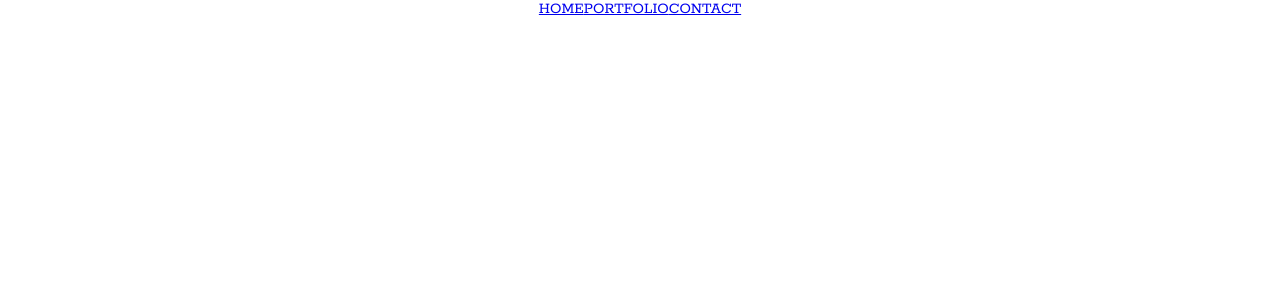
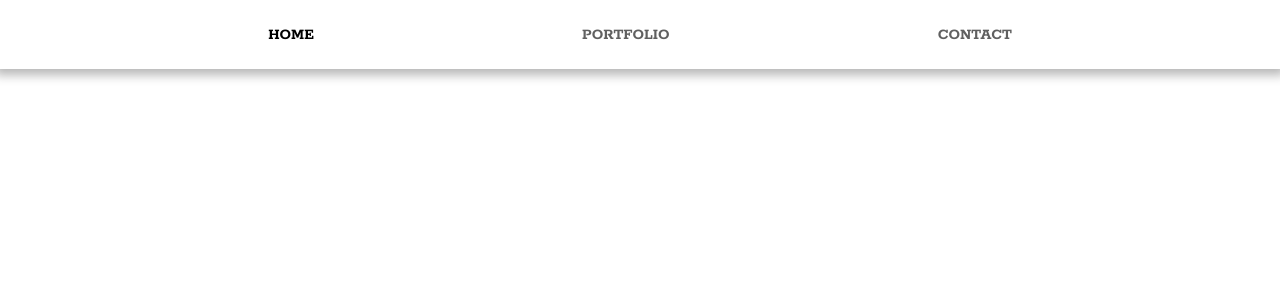
Before and after one commit to igorizviekov/client-myw, a React (Create React App) app: page / in a window 1280 px wide. Shown: the top 300 px of the page. Built offline with nearby package versions, Linux system fonts and the light colour scheme.

Commit message:
added styles

```diff
--- a/public/index.html
+++ b/public/index.html
@@ -1,21 +1,22 @@
 <!DOCTYPE html>
 <html lang="en">
+
   <head>
+
     <link href="https://fonts.googleapis.com/css?family=Rokkitt:400,700&display=swap" rel="stylesheet">
     <meta charset="utf-8" />
     <link rel="icon" href="%PUBLIC_URL%/favicon.ico" />
     <meta name="viewport" content="width=device-width, initial-scale=1" />
 
-
     <link rel="apple-touch-icon" sizes="180x180" href="/apple-touch-icon.png">
 <link rel="icon" type="image/png" sizes="32x32" href="/favicon-32x32.png">
 <link rel="icon" type="image/png" sizes="16x16" href="/favicon-16x16.png">
-<link rel="manifest" href="/site.webmanifest">
+
 <link rel="mask-icon" href="/safari-pinned-tab.svg" color="#5bbad5">
 <meta name="msapplication-TileColor" content="#da532c">
 <meta name="theme-color" content="#ffffff">
-    <link rel="apple-touch-icon" href="%PUBLIC_URL%/logo192.png" />
-    <link rel="manifest" href="%PUBLIC_URL%/manifest.json" />
+
+<link rel="manifest" href="%PUBLIC_URL%/manifest.json" />
     <title>Igor Izviekov</title>
   </head>
   <body>
--- a/src/App.css
+++ /dev/null
@@ -1,3 +0,0 @@
-.App {
-  text-align: center;
-}
--- a/src/App.js
+++ b/src/App.js
@@ -1,11 +1,10 @@
 import React from "react";
-import "./App.css";
 import Layout from "./Containers/Layout/Layout";
 import { BrowserRouter } from "react-router-dom";
 function App() {
   return (
     <BrowserRouter>
-      <div className="App">
+      <div>
         <Layout />
       </div>
     </BrowserRouter>
--- a/src/Components/UI/Nav/Nav.js
+++ b/src/Components/UI/Nav/Nav.js
@@ -1,8 +1,9 @@
 import React from "react";
+import "../../../Style/Main.css";
 import { NavLink } from "react-router-dom";
 export default function Nav() {
   return (
-    <nav>
+    <nav className="Nav">
       <NavLink exact to="/">
         HOME
       </NavLink>
--- /dev/null
+++ b/src/Style/Main.css
@@ -0,0 +1,50 @@
+body {
+  color: black;
+  margin: 0;
+  font-family: "Rokkitt", serif;
+  -webkit-font-smoothing: antialiased;
+  -moz-osx-font-smoothing: grayscale;
+}
+
+.Nav {
+  position: fixed;
+  display: -webkit-box;
+  display: -ms-flexbox;
+  display: flex;
+  -webkit-box-pack: space-evenly;
+      -ms-flex-pack: space-evenly;
+          justify-content: space-evenly;
+  width: 100%;
+  padding-top: 2%;
+  padding-bottom: 2%;
+  -webkit-box-shadow: 0 1px 10px 5px rgba(0, 0, 0, 0.289);
+  box-shadow: 0 1px 10px 5px rgba(0, 0, 0, 0.289);
+}
+
+.Nav a {
+  text-decoration: none;
+  font-weight: bold;
+  color: rgba(0, 0, 0, 0.625);
+  display: inline-block;
+  margin-bottom: 10px;
+}
+
+.Nav a:after {
+  content: "";
+  display: block;
+  margin: -10px;
+  width: 0;
+  height: 10px;
+  background: #480eb5;
+  -webkit-transition: width 0.3s;
+  transition: width 0.3s;
+}
+
+.Nav a:hover:after {
+  width: 70%;
+}
+
+.Nav a.active {
+  color: black;
+}
+/*# sourceMappingURL=Main.css.map */
--- /dev/null
+++ b/src/Style/Main.scss
@@ -0,0 +1,43 @@
+@import "partials/variables";
+@import "partials/mixin";
+body {
+  color: $text-color;
+  margin: 0;
+  font-family: "Rokkitt", serif;
+  -webkit-font-smoothing: antialiased;
+  -moz-osx-font-smoothing: grayscale;
+}
+
+.Nav {
+  position: fixed;
+  display: flex;
+  justify-content: space-evenly;
+  width: 100%;
+  padding-top: 2%;
+  padding-bottom: 2%;
+  @include shadow;
+
+  & a {
+    @include links;
+    color: rgba(0, 0, 0, 0.625);
+    display: inline-block;
+    margin-bottom: 10px;
+
+    &:after {
+      content: "";
+      display: block;
+      margin: -10px;
+      width: 0;
+      height: 10px;
+      background: $theme-color;
+      transition: width 0.3s;
+    }
+
+    &:hover:after {
+      width: 70%;
+    }
+    &.active {
+      color: $text-color;
+    }
+  }
+}
--- a/src/index.css
+++ /dev/null
@@ -1,6 +0,0 @@
-body {
-  margin: 0;
-  font-family: "Rokkitt", serif;
-  -webkit-font-smoothing: antialiased;
-  -moz-osx-font-smoothing: grayscale;
-}
--- a/src/index.js
+++ b/src/index.js
@@ -1,6 +1,6 @@
 import React from "react";
 import ReactDOM from "react-dom";
-import "./index.css";
+import "./Style/Main.css";
 import App from "./App";
 
 ReactDOM.render(<App />, document.getElementById("root"));
```
Also changed, not shown: src/Style/partials/_mixin.scss (added, +10 -0 lines), src/Style/partials/_variables.scss (added, +9 -0 lines), public/manifest.json, 1 other file (tests, documents, lock files or other folders).
